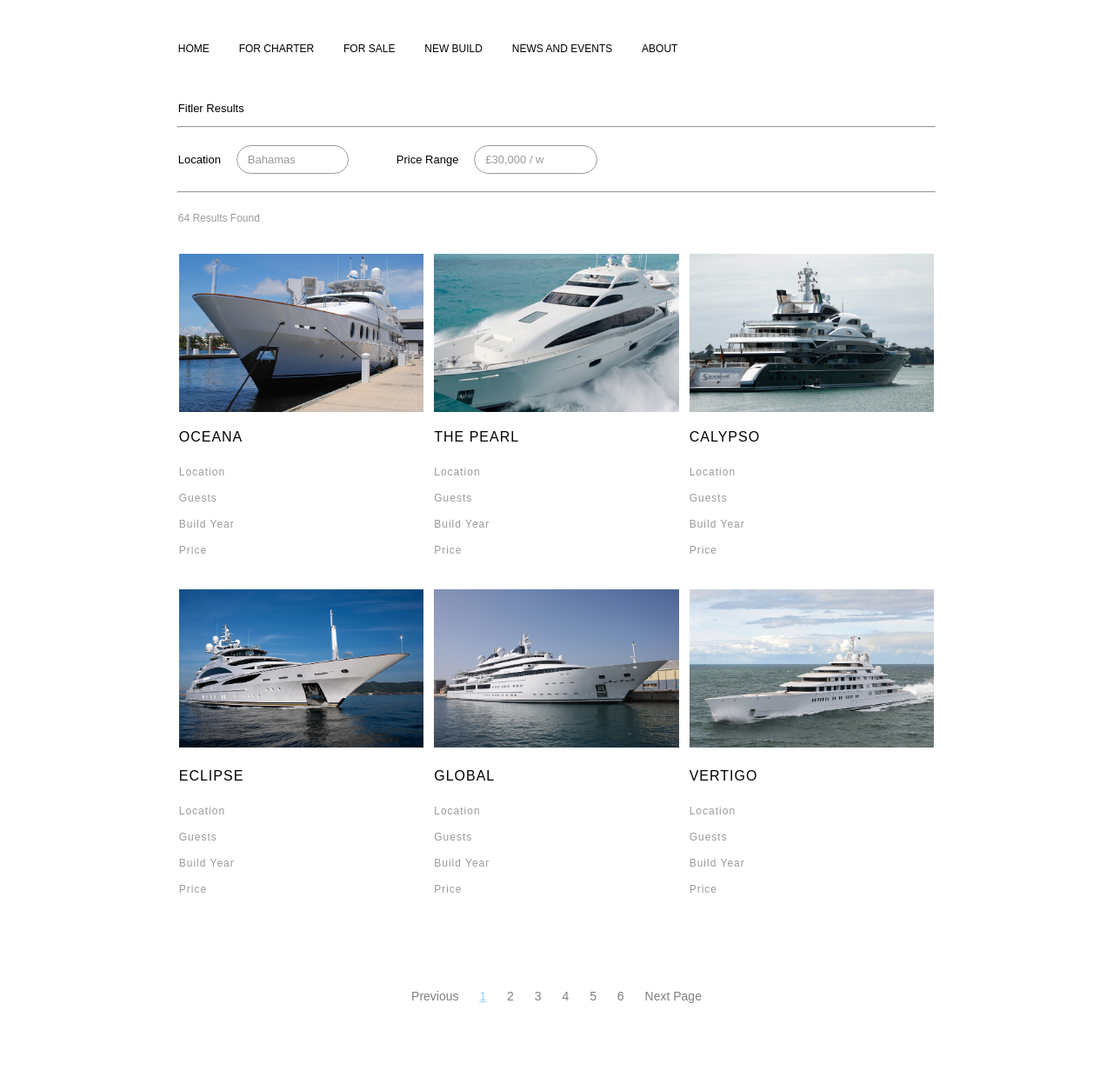
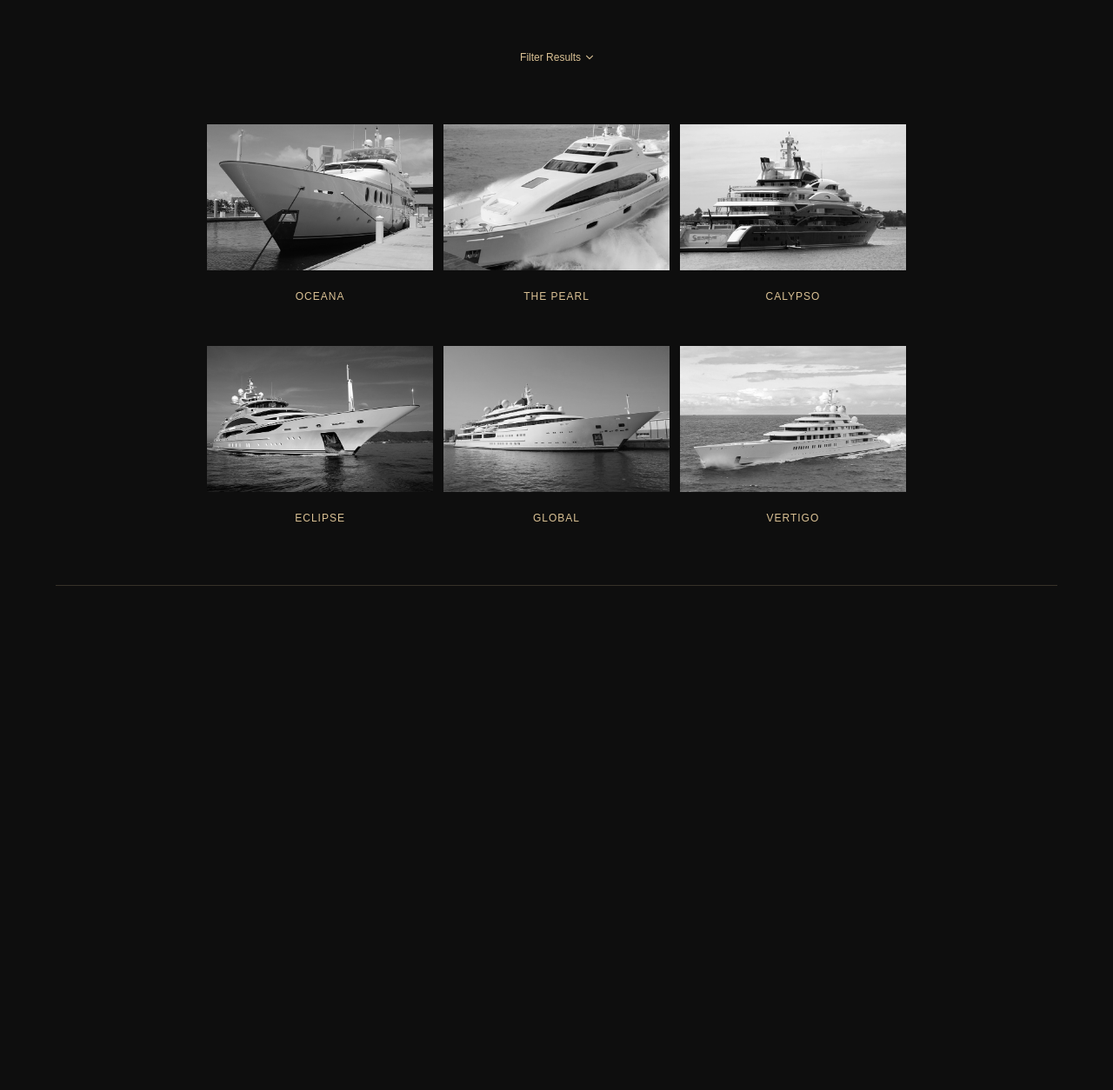
Before and after one commit to superyacht/superyacht.github.io, a plain HTML site: page index.html in a window 1280 px wide. Shown: the part 83-1337 px from the top of the page at 87% size. After the commit the page ends 832 px from the top, so only its background shows below. Drawn offline with Linux system fonts and the light colour scheme.

Commit message:
Fresh Launch

```diff
--- a/css/style.css
+++ b/css/style.css
@@ -7,173 +7,162 @@ html, body {
 body {
 	font-family: "Gotham Light", Sans-serif;
 	font-size: 14px;
+	background-color: #0e0e0e;
 }
 
-/* Nav */
-
-.featured {
-	width: 68%;
+.menu {
+	width: 26px;
+	margin-left: 40px;
+	margin-top: 20px;
+	margin-bottom: 20px;
 }
 
-nav {
+.background {
+	width: 100%;
+	opacity: 0.2;
+	margin-bottom: 60px;
+	border-bottom: solid #dbc295 1px;
 }
 
-ul {
-	padding: 0;
-	margin-left: 16%;
+.background-2 {
+	text-align: center;
+	width: 90%;
+	margin-left: auto;
+	margin-right: auto;
+	opacity: 0.2;
+	margin-top: 60px;
+	margin-bottom: 20px;
+	border-bottom: solid #dbc295 1px;
 }
 
-li {
-	display: inline-block;
-	font-size: 12px;
-	margin-top: 40px;
-	margin-bottom: 40px;
-	margin-right: 30px;
+.positions {
+	position: relative;
 }
 
-a {
-	color: black;
-	text-decoration: none;
+.button1 {
+	margin-bottom: 60px;
+	text-align: center;
+	width: 30%;
+	padding-top: 10px;
+	padding-bottom: 10px;
+	margin-left: auto;
+	margin-right: auto;
 }
 
-.title {
-	margin-top: 40px;
-	margin-left: 16%;
-	font-size: 24px;
+.container {
+	display: none;
+	position: absolute;
+	text-align: center;
 }
 
-.sub-title {
-	font-size: 13px;
-	margin-left: 16%;
+.filter {
+	margin: 0;
+	display: inline-block;
+	color: #dbc295;
+	font-size: 12px;
 }
 
-hr {
-	width: 68%;
+.drop-down {
+	margin: 0;
+	display: inline-block;
+	width: 8px;
+	margin-left: 2px;
 }
 
-.location {
-	font-size: 13px;
+.spacing {
 	display: inline-block;
-	margin-left: 16%;
-}
-
-.price-range {
-	font-size: 13px;
-	display: inline-block;
-	margin-left: 4%;
-}
-
-.options {
-	display: inline-block;
-	font-size: 13px;
-	margin-left: 14px;
-	padding: 8px;
-	padding-left: 12px;
-	padding-right: 60px;
-	opacity: 0.4;
-	border: solid 1px black;
-	border-radius: 100px;
-}
-
-.results {
-	margin-top: 22px;
-	margin-left: 16%;
-	margin-bottom: 2%;
-	opacity: 0.4;
-	font-size: 12px;
+	margin-left: 20px;
+	margin-right: 20px;
 }
 
 .filters {
 	display: inline-block;
+	color: #dbc295;
+	font-size: 12px;
 }
 
-.thumbnail-row {
-	position: absolute;
+.boats {
 	text-align: center;
-	margin-top: 8px;
-	margin-bottom: 8px;
 }
 
-.thumbnail-row2 {
-	position: absolute;
+.text {
 	text-align: center;
-	margin-top: 30px;
-	margin-bottom: 8px;
+	margin-bottom: 40px;
 }
 
 .thumbnail {
 	display: inline-block;
-	width: 22%;
+	margin: 0;
+	width: 260px;
 	margin-left: 4px;
 	margin-right: 4px;
+	filter: grayscale(100%);
 }
 
 .thumbnail:hover {
 	opacity: 0.7;
 }
 
-.content {
-	margin-top: 220px;
-}
-
-.thumbnail-text {
-	text-align: center;
-}
-
 .thumbnail-title {
-	position: relative;
 	display: inline-block;
-	font-size: 16px;
-	text-align: left;
+	margin: 0;
+	color: #dbc295;
+	font-size: 12px;
+	padding-top: 20px;
+	padding-bottom: 10px;
 	letter-spacing: 1px;
-	width: 22%;
+	width: 260px;
 	margin-left: 4px;
 	margin-right: 4px;
 }
 
-.thumbnail-info {
-	position: relative;
-	display: inline-block;
-	margin: 8px;
-	font-size: 12px;
-	opacity: 0.4;
-	text-align: left;
-	letter-spacing: 1px;
-	width: 22%;
-	margin-left: 4px;
-	margin-right: 4px;
+.thumbnail-title:hover {
+	opacity: 0.7;
 }
 
-.read-more {
-	margin-left: 22%;
-	position: relative;
-	display: inline-block;
-	opacity: 0.4;
-	font-size: 10px;
-	font-weight: bolder;
-	text-align: center;
-	letter-spacing: 1px;
-	width: 10%;
-	padding-top: 12px;
-	padding-bottom: 12px;
-	border: solid 1px;
-	border-radius: 1px;
-}
-
-.page-numbers {
+.page-switch {
 	text-align: center;
 }
 
-.page {
+.pages {
 	display: inline-block;
-	margin-top: 100px;
+	color: #dbc295;
+	margin-top: 40px;
 	margin-bottom: 100px;
-	opacity: 0.5;
-	margin-left: 10px;
-	margin-right: 10px;
+	padding-left: 14px;
+	padding-right: 14px;
+	padding-top: 11px;
+	padding-bottom: 9px;
+	border: solid #dbc295 1px;
+	border: solid #dbc295 1px;
 }
 
-.active {
-	color: #23a2f2;
-	text-decoration: underline;
+.copyright {
+	display: inline-block;
+	margin-left: 5%;
+	color: #dbc295;
+	font-size: 12px;
+	margin-bottom: 40px;
 }
+
+.content-2 {
+	display: none;
+}
+
+.content-3 {
+	display: none;
+}
+
+/* Responsive */
+
+@media (max-width: 840px) {
+	.content-3 {
+		display: block;
+	}
+	.main-content {
+		display: none;
+	}
+	.thumbnail {
+		width: 80%;
+	}
+}
--- a/index.html
+++ b/index.html
@@ -14,59 +14,87 @@
 
 <body>
 
-<p class="title">Super Yachts</p>
+<img class="menu" src="img/menu3.png">
 
-  <nav>
+<div class="background"></div>
 
-    <ul>
+<div class="positions">
 
-      <li class=""><a class="" href="index.html">HOME</a></li>
+<div class="button1">
 
-      <li class=""><a class="" href="index.html">FOR CHARTER</a></li>
+<p class="filter">Filter Results</p>
 
-      <li class=""><a class="" href="index.html">FOR SALE</a></li>
+<img class="drop-down" src="img/down3.png">
 
-      <li class=""><a class="" href="index.html">NEW BUILD</a></li>
+</div>
 
-      <li class=""><a class="" href="index.html">NEWS AND EVENTS</a></li>
+<div class="container">
 
-      <li class=""><a class="" href="about.html">ABOUT</a></li>
+<div class="spacing">
 
-    </ul>
+<p class="filters">Start Location</p>
 
-  </nav>
+<img class="drop-down" src="img/down3.png">
 
-<p class="sub-title">Fitler Results</p>
+</div>
 
-<hr />
+<div class="spacing">
 
+<p class="filters">End Location</p>
 
-      <p class="location">Location</p>
+<img class="drop-down" src="img/down3.png">
 
-      <p class="options">Bahamas</p>
+</div>
 
+<div class="spacing">
 
-      <p class="price-range">Price Range</p>
+<p class="filters">From</p>
 
-      <p class="options">£30,000 / w</p>
+<img class="drop-down" src="img/down3.png">
 
-<hr />
+</div>
 
-<p class="results">64 Results Found</p>
+<div class="spacing">
 
-<div class="thumbnail-row">
+<p class="filters">To</p>
 
-<a href=""><img class="thumbnail" src="img/boat-1.jpg"></a>
+<img class="drop-down" src="img/down3.png">
 
-<a href=""><img class="thumbnail" src="img/boat-2.jpg"></a>
+</div>
+
+<div class="spacing">
+
+<p class="filters">Guests</p>
+
+<img class="drop-down" src="img/down3.png">
+
+</div>
+
+<div class="spacing">
+
+<p class="filters">Price</p>
+
+<img class="drop-down" src="img/down3.png">
+
+</div>
+
+</div>
+
+</div>
+
+<div class="main-content">
+
+<div class="boats">
+
+<img class="thumbnail" src="img/boat-1.jpg">
+
+<img class="thumbnail" src="img/boat-2.jpg">
 
 <img class="thumbnail" src="img/boat-3.jpg">
 
 </div>
 
-<div class="content">
-
-<div class="thumbnail-text">
+<div class="text">
 
 <p class="thumbnail-title">OCEANA</p>
 
@@ -76,49 +104,7 @@
 
 </div>
 
-<div class="thumbnail-text">
-
-<p class="thumbnail-info">Location</p>
-
-<p class="thumbnail-info">Location</p>
-
-<p class="thumbnail-info">Location</p>
-
-</div>
-
-<div class="thumbnail-text">
-
-<p class="thumbnail-info">Guests</p>
-
-<p class="thumbnail-info">Guests</p>
-
-<p class="thumbnail-info">Guests</p>
-
-</div>
-
-<div class="thumbnail-text">
-
-<p class="thumbnail-info">Build Year</p>
-
-<p class="thumbnail-info">Build Year</p>
-
-<p class="thumbnail-info">Build Year</p>
-
-</div>
-
-<div class="thumbnail-text">
-
-<p class="thumbnail-info">Price</p>
-
-<p class="thumbnail-info">Price</p>
-
-<p class="thumbnail-info">Price</p>
-
-</div>
-
-</div>
-
-<div class="thumbnail-row2">
+<div class="boats">
 
 <img class="thumbnail" src="img/boat-4.jpg">
 
@@ -128,9 +114,7 @@
 
 </div>
 
-<div class="content">
-
-<div class="thumbnail-text">
+<div class="text">
 
 <p class="thumbnail-title">ECLIPSE</p>
 
@@ -140,67 +124,96 @@
 
 </div>
 
-<div class="thumbnail-text">
+</div>
 
-<p class="thumbnail-info">Location</p>
 
-<p class="thumbnail-info">Location</p>
 
-<p class="thumbnail-info">Location</p>
+
+<div class="content-3">
+
+<div class="boats">
+
+<img class="thumbnail" src="img/boat-1.jpg">
 
 </div>
 
-<div class="thumbnail-text">
+<div class="text">
 
-<p class="thumbnail-info">Guests</p>
-
-<p class="thumbnail-info">Guests</p>
-
-<p class="thumbnail-info">Guests</p>
+<p class="thumbnail-title">OCEANA</p>
 
 </div>
 
-<div class="thumbnail-text">
+<div class="boats">
 
-<p class="thumbnail-info">Build Year</p>
-
-<p class="thumbnail-info">Build Year</p>
-
-<p class="thumbnail-info">Build Year</p>
+<img class="thumbnail" src="img/boat-2.jpg">
 
 </div>
 
-<div class="thumbnail-text">
+<div class="text">
 
-<p class="thumbnail-info">Price</p>
+<p class="thumbnail-title">THE PEARL</p>
 
-<p class="thumbnail-info">Price</p>
+</div>
 
-<p class="thumbnail-info">Price</p>
+<div class="boats">
+
+<img class="thumbnail" src="img/boat-3.jpg">
+
+</div>
+
+<div class="text">
+
+<p class="thumbnail-title">CALYPSO</p>
+
+</div>
+
+<div class="boats">
+
+<img class="thumbnail" src="img/boat-4.jpg">
+
+</div>
+
+<div class="text">
+
+<p class="thumbnail-title">ECLIPSE</p>
+
+</div>
+
+<div class="boats">
+
+<img class="thumbnail" src="img/boat-5.jpg">
+
+</div>
+
+<div class="text">
+
+<p class="thumbnail-title">GLOBAL</p>
+
+</div>
+
+<div class="boats">
+
+<img class="thumbnail" src="img/boat-6.jpg">
+
+</div>
+
+<div class="text">
+
+<p class="thumbnail-title">VERTIGO</p>
 
 </div>
 
 </div>
 
-<div class="page-numbers">
 
-<p class="page">Previous</p>
 
-<p class="page active">1</p>
 
-<p class="page">2</p>
+<div class="background-2"></div>
 
-<p class="page">3</p>
+<p class="copyright"></p>
 
-<p class="page">4</p>
 
-<p class="page">5</p>
 
-<p class="page">6</p>
-
-<p class="page">Next Page</p>
-
-</div>
 
 </body>
 
```
Also changed, not shown: img/down.png (added), img/down2.png (added), img/down3.png (added), img/drop-down.png (added), img/drop-down2.png (added), img/filter-results.png (added), img/menu.png (added), img/menu2.png (added), img/menu3.png (added).
